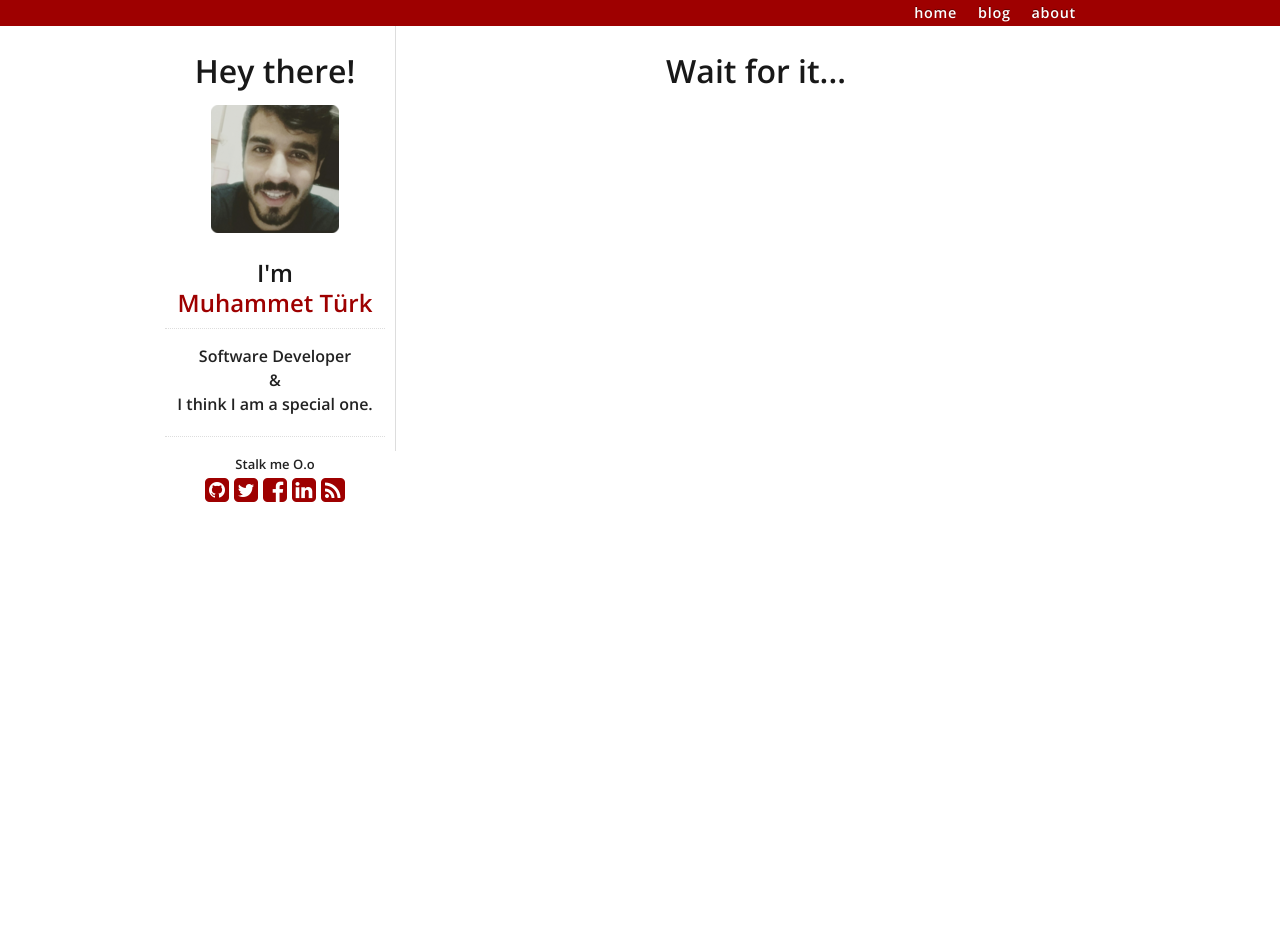
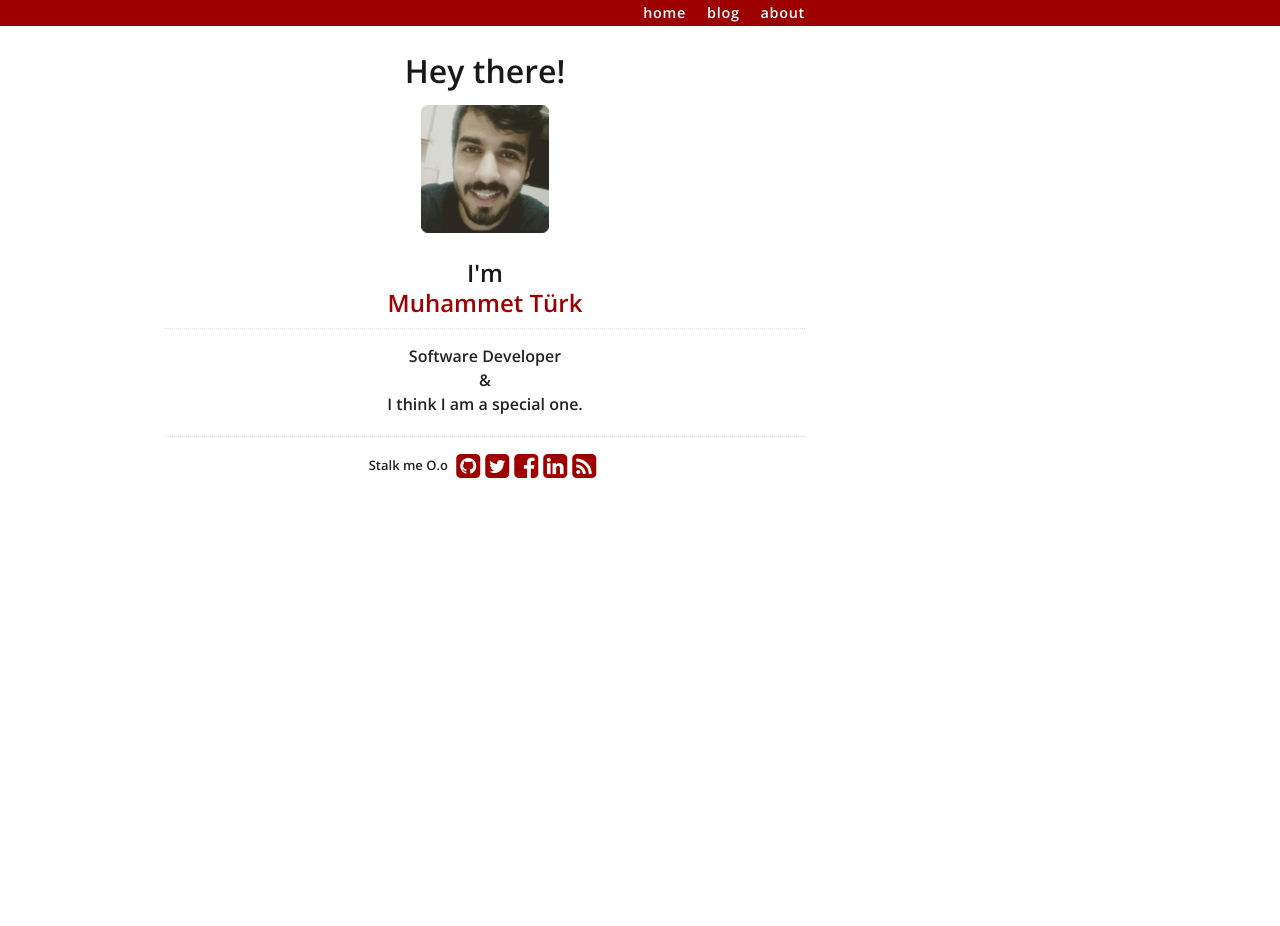
Before and after one commit to mturk111/mturk111.github.io, a Jekyll site: the page built from index.html, in a window 1280 px wide. Built offline with Jekyll 4.4.1, drawn with Linux system fonts in a browser that asks for light colours; nearby versions of some CDN libraries.

Commit message:
Update default-without-footer.html

```diff
--- a/_layouts/default-without-footer.html
+++ b/_layouts/default-without-footer.html
@@ -20,11 +20,8 @@
 </head>
 <body>
   <div class="container">
-    <div class="four columns sidebar">
-      {% include sidebar.html %}
-    </div>
 
-    <div class="eleven columns content">
+    <div class="eleven columns sidebar">
       <div id="topbar">
         <ul>
           <li><a href="/about">about</a></li>
@@ -33,7 +30,7 @@
 
         </ul>
       </div>
-      {{ content }}
+      {% include sidebar.html %}
     </div>
   </div>
 
```
